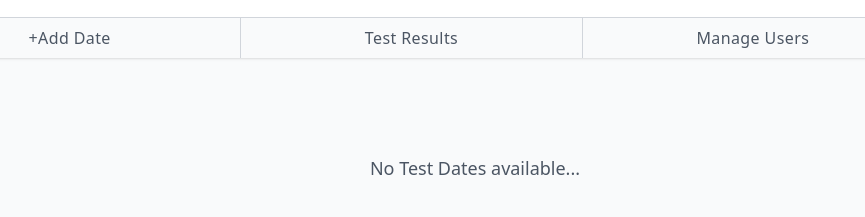
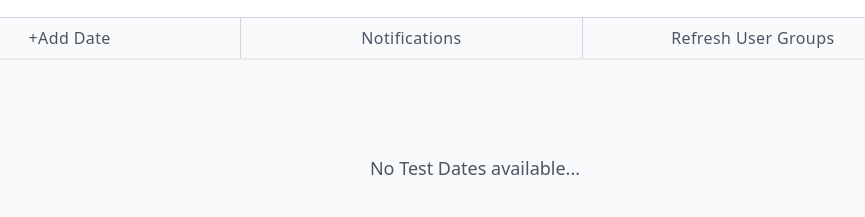
Before and after one commit to Ed1ezac/drivers-test-booking, a Django app: page /dates in a window 1280 px wide. Shown: the part 191-408 px from the top of the page, without its empty margins (165-1030 px from the left). Run offline with Django 3.2, Linux system fonts and the light colour scheme; the visitor is signed in with stand-in values (Sample User, id 1); data that the repository does not hold is empty; some libraries are stand-ins or nearby versions.

Commit message:
minor fixes

```diff
--- a/administrator/urls.py
+++ b/administrator/urls.py
@@ -14,7 +14,7 @@ from .views import (
 
 urlpatterns = [
     path('new/date', CreateTestDate.as_view(), name='new_date'),
-    path('create/groups', create_groups_and_perms, name='new_groups'),
+    path('refresh/groups', create_groups_and_perms, name='new_groups'),
     path('date/<int:pk>/edit', UpdateTestDate.as_view(), name='edit_date'),
     path('date/<int:pk>/delete', DeleteTestDate.as_view(), name='delete_date'),
     path('date/<int:pk>/details', TestDateDetails.as_view(), name='date_details'),
--- a/templates/registration/register.html
+++ b/templates/registration/register.html
@@ -7,7 +7,7 @@
             background-image: url({% static "drive-sf.jpg" %});
             background-repeat: no-repeat;
             background-attachment: fixed;
-            background-size: 360px 260px;
+            background-size: 290px 260px;
             background-position: right top;
         }
     </style>
--- a/templates/test_dates/date_details.html
+++ b/templates/test_dates/date_details.html
@@ -41,10 +41,10 @@
                             {% if perms.test_dates.delete_testdate %}
                                 {% if item.testresult  %}
                                 <div class="flex space-x-2">
-                                    {% if item.testresult.test_result != 'P' %}
+                                    {% if item.testresult.test_result != 'P' and item.testresult.test_result == 'X'  %}
                                     <a class="border border-gray-300 py-0.5 px-3 text-xs font-medium hover:bg-green-600 hover:border-green-400 hover:text-white" href="{% url 'pass_app' item.pk %}">Pass</a>
                                     {% endif %}
-                                    {% if item.testresult.test_result != 'F' %}
+                                    {% if item.testresult.test_result != 'F' and item.testresult.test_result == 'X' %}
                                     <a class="border border-gray-300 py-0.5 px-3 text-xs font-medium hover:bg-red-600 hover:border-red-400 hover:text-white" href="{% url 'fail_app' item.pk %}">Fail</a>
                                     {% endif %}
                                 </div>
--- a/templates/test_dates/dates_list.html
+++ b/templates/test_dates/dates_list.html
@@ -37,10 +37,10 @@
                 <a class="tracking-wide text-gray-600 hover:text-blue-500" href="{% url 'new_date' %}">+Add Date</a>
             </div>
             <div class="bg-gray-50 text-center py-2">
-                <a class=" tracking-wide text-gray-600 hover:text-blue-500" href="{% url 'new_date' %}">Test Results</a>
+                <a class=" tracking-wide text-gray-600 hover:text-blue-500" href="{% url 'notifications' %}">Notifications</a>
             </div>
             <div class="bg-gray-50 text-center py-2 rounded-br">
-                <a class="tracking-wide text-gray-600 hover:text-blue-500" href="#">Manage Users</a>
+                <a class="tracking-wide text-gray-600 hover:text-blue-500" href="{% url 'new_groups' %}">Refresh User Groups</a>
             </div>
         </div>
         {% else %}
```
